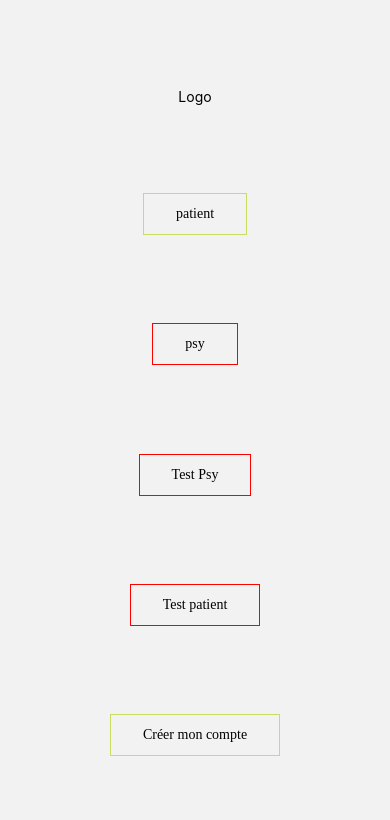
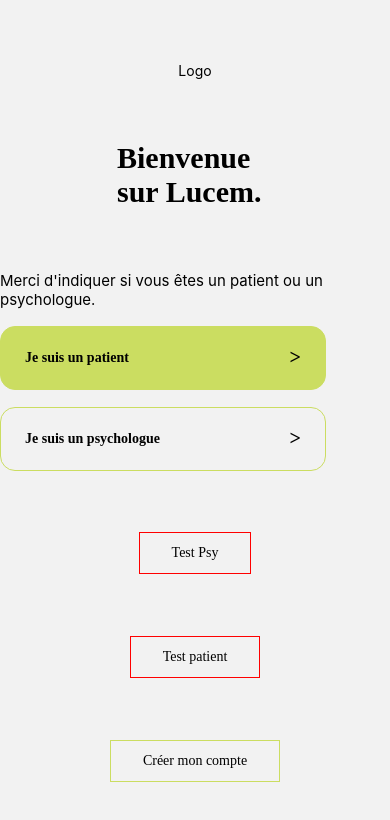
Before and after one commit to Alyssa-Deloffre/lucem, a React Native app in the folder frontend/: screen /Landing in a window 390 px wide. Shown: the top 820 px of the page. Built offline with nearby package versions, Linux system fonts and the light colour scheme.

Commit message:
Landing & FullButton

```diff
--- /dev/null
+++ b/frontend/components/buttons/FullButton.jsx
@@ -0,0 +1,51 @@
+import React from "react";
+import {View, TouchableOpacity, Text, StyleSheet} from 'react-native';
+import {COLOR_GREEN} from "../../data/styleGlobal";
+
+
+export default function FullButton({text, onPress, type='fullButton'}){
+
+    return(
+        <TouchableOpacity onPress={onPress} style={styles[type]}>
+            <Text style={styles.buttonTxt}>{text}</Text>
+            <Text style={styles.buttonTxt2}>{'>'}</Text>
+        </TouchableOpacity>
+    )
+}
+
+const styles = StyleSheet.create({
+    fullButton: {
+        borderColor: COLOR_GREEN[600],
+        backgroundColor: COLOR_GREEN[600],
+        borderWidth: 1,
+        paddingVertical : 14,
+        paddingHorizontal : 24,
+        width : 326,
+        height : 64,
+        justifyContent: 'space-between',
+        flexDirection: 'row',
+        alignItems: 'center',
+        borderRadius: 15,
+    },
+    emptyButton: {
+        borderColor: COLOR_GREEN[600],
+        borderWidth: 1,
+        paddingVertical : 14,
+        paddingHorizontal : 24,
+        width : 326,
+        height : 64,
+        justifyContent: 'space-between',
+        flexDirection: 'row',
+        alignItems: 'center',
+        borderRadius: 15,
+    },
+    buttonTxt : {
+        fontFamily: 'Quicksand',
+        fontWeight : 'bold',
+    },
+    buttonTxt2 : {
+        fontFamily: 'Quicksand',
+        fontWeight : 'bold',
+        fontSize : 20,
+    }
+})
--- a/frontend/screens/Landing.jsx
+++ b/frontend/screens/Landing.jsx
@@ -2,7 +2,8 @@ import { Text, View, SafeAreaView, StyleSheet } from "react-native"
 import ButtonRegular from "../components/buttons/ButtonRegular"
 import { useState } from "react"
 import InputField from "../components/inputs/InputField"
-
+import FullButton from "../components/buttons/FullButton";
+import { COLOR_GREEN } from "../data/styleGlobal";
 
 export default function LandingScreen({ navigation }) {
 
@@ -25,11 +26,15 @@ export default function LandingScreen({ navigation }) {
                     Logo
                 </Text>
             </View>
-            <View>
-                <ButtonRegular text='patient' onPress={navigateToPatient} type='buttonRegular' />
-            </View>
-            <View>
-                <ButtonRegular text='psy' onPress={navigateToPatient} type='buttonStroke' />
+                <Text style={styles.bienvenue}>
+                    Bienvenue sur Lucem.
+                </Text>
+            <View style={styles.button}>
+                <Text style={styles.merci}>
+                    Merci d'indiquer si vous êtes un patient ou un psychologue.
+                </Text>
+                <FullButton text='Je suis un patient' onPress={navigateToPatient} type='fullButton' />
+                <FullButton text='Je suis un psychologue' onPress={navigateToPatient} type='emptyButton' />
             </View>
             <View>
                 <ButtonRegular text='Test Psy' onPress={() => navigation.navigate("TherapistTabNavigator")} type='buttonStroke' />
@@ -37,7 +42,6 @@ export default function LandingScreen({ navigation }) {
             <View>
                 <ButtonRegular text='Test patient' onPress={() => navigation.navigate("PatientTabNavigator")} type='buttonStroke' />
             </View>
-
             <View>
             <ButtonRegular text='Créer mon compte' onPress={() => navigateToSignup()}/>
 
@@ -51,5 +55,21 @@ const styles = StyleSheet.create({
         flex: 1,
         justifyContent: 'space-evenly',
         alignItems: 'center',
+    },
+    bienvenue: {
+        fontFamily: 'Heading',
+        fontWeight : 'bold',
+        fontSize : 30,
+        alignItems: 'center',
+        borderColor : COLOR_GREEN[600],
+        width : "40%",
+    },
+    merci: {
+        fontSize : 15,
+        justifyContent : 'center',
+    },
+    button: {
+        justifyContent: 'space-between',
+        height : 200,
     }
 })
```
